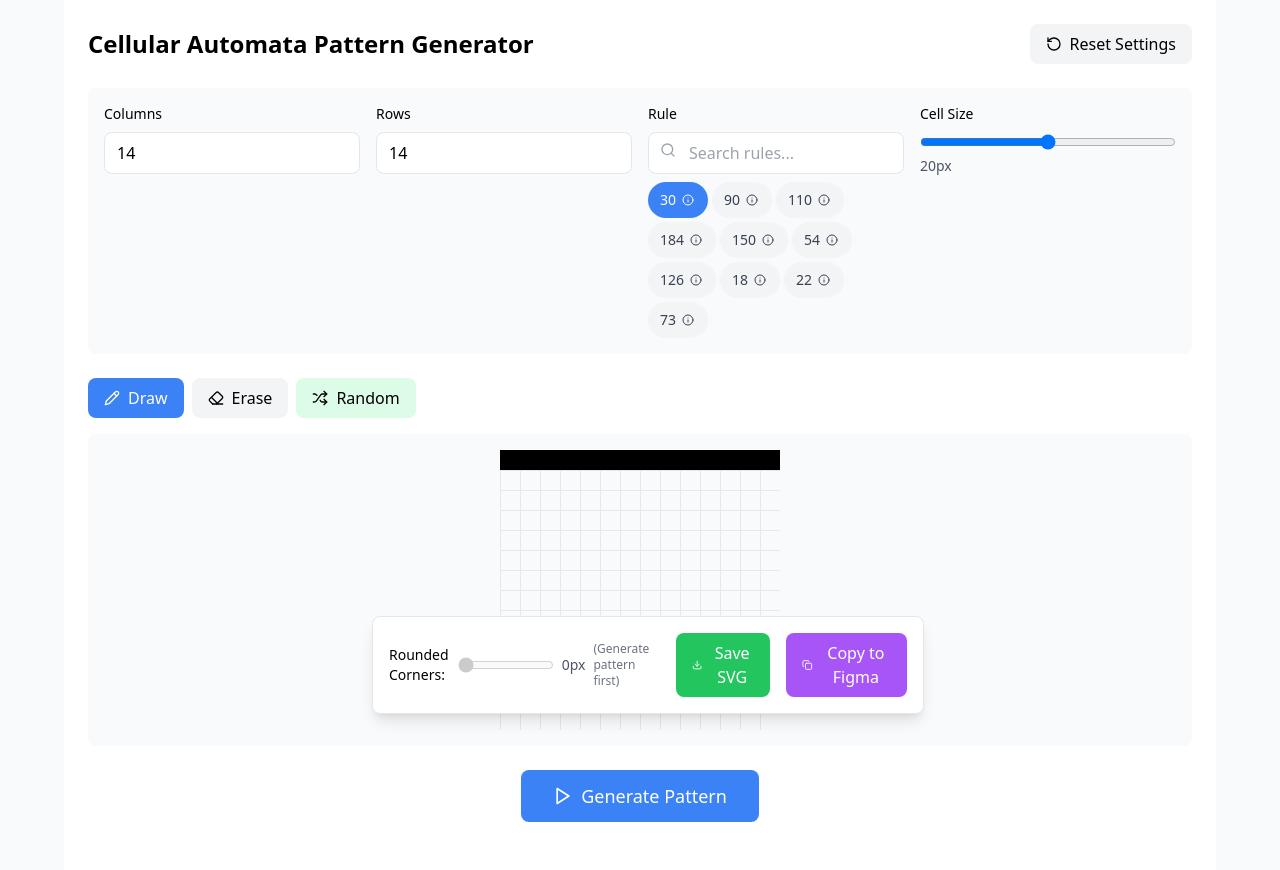
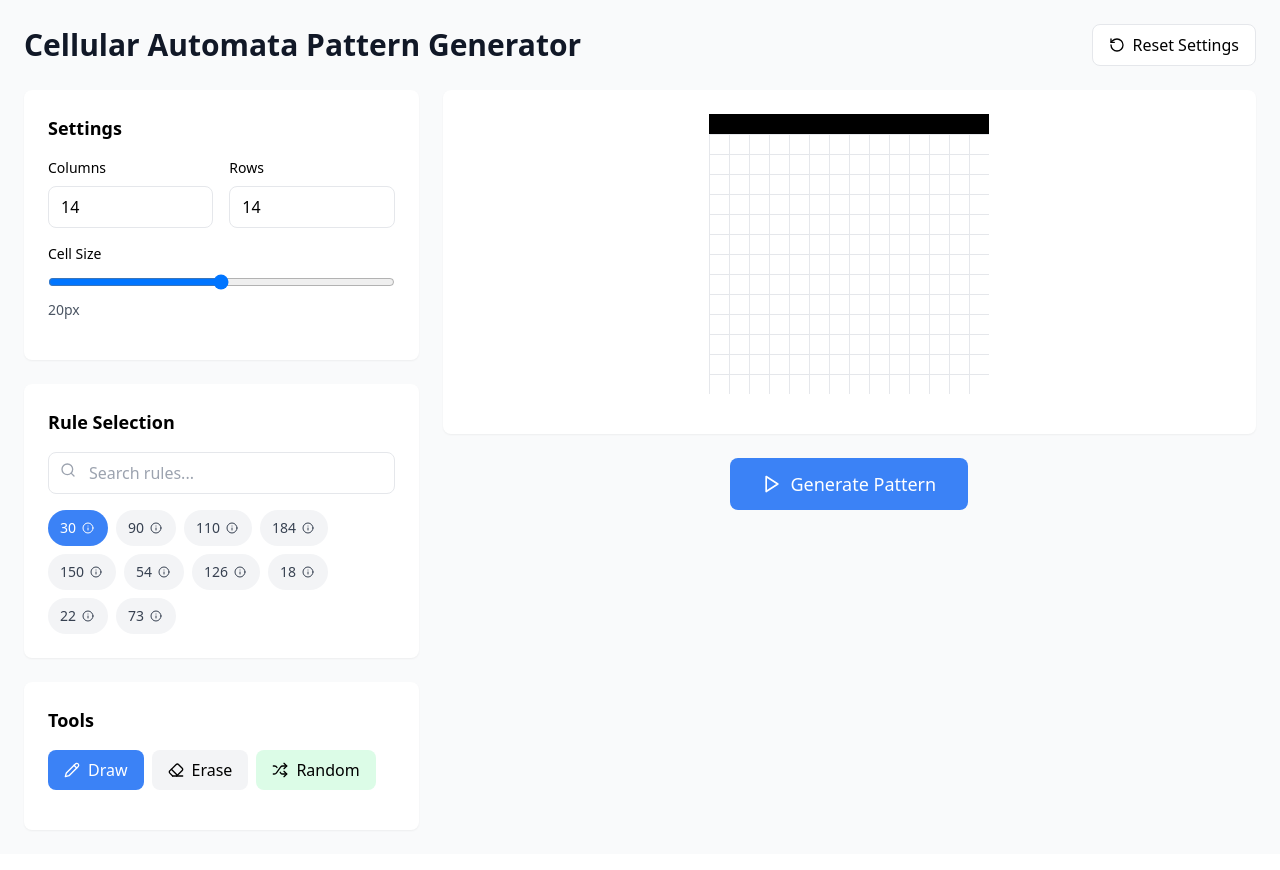
Before and after one commit to majoputerka/cellular-automata-editor, a React (Vite) app: page / in a window 1280 px wide. Shown: the top 870 px of the page. Built offline with nearby package versions, Linux system fonts and the light colour scheme.

Commit message:
Complete layout redesign: Fixed overlapping issues and improved organization

```diff
--- a/src/components/cellular-automata-editor.tsx
+++ b/src/components/cellular-automata-editor.tsx
@@ -297,21 +297,28 @@ const CellularAutomataEditor = () => {
     .filter(r => r.toString().includes(ruleSearch));
 
   return (
-    <div className="w-full max-w-6xl mx-auto p-6 bg-white">
-      {/* Header Controls */}
-      <div className="mb-6 flex flex-wrap gap-4 items-center justify-between">
-        <h1 className="text-2xl font-bold">Cellular Automata Pattern Generator</h1>
+    <div className="min-h-screen bg-gray-50">
+      <div className="max-w-7xl mx-auto p-6">
+        {/* Header */}
+        <div className="mb-6 flex justify-between items-center">
+          <h1 className="text-3xl font-bold text-gray-900">Cellular Automata Pattern Generator</h1>
           <button
             onClick={resetToDefaults}
-          className="flex items-center gap-2 px-4 py-2 bg-gray-100 hover:bg-gray-200 rounded-lg transition-colors"
+            className="flex items-center gap-2 px-4 py-2 bg-white hover:bg-gray-100 rounded-lg border transition-colors"
           >
             <RotateCcw size={16} />
             Reset Settings
           </button>
         </div>
 
-      {/* Configuration Panel */}
-      <div className="grid grid-cols-1 md:grid-cols-2 lg:grid-cols-4 gap-4 mb-6 p-4 bg-gray-50 rounded-lg">
+        <div className="grid grid-cols-1 lg:grid-cols-3 gap-6">
+          {/* Left Panel - Controls */}
+          <div className="lg:col-span-1 space-y-6">
+            {/* Settings */}
+            <div className="bg-white rounded-lg shadow-sm p-6">
+              <h2 className="text-lg font-semibold mb-4">Settings</h2>
+
+              <div className="grid grid-cols-2 gap-4 mb-4">
                 <div>
                   <label className="block text-sm font-medium mb-2">Columns</label>
                   <input
@@ -335,10 +342,28 @@ const CellularAutomataEditor = () => {
                     className="w-full px-3 py-2 border rounded-lg"
                   />
                 </div>
+              </div>
 
-        <div>
-          <label className="block text-sm font-medium mb-2">Rule</label>
-          <div className="relative">
+              <div className="mb-4">
+                <label className="block text-sm font-medium mb-2">Cell Size</label>
+                <input
+                  type="range"
+                  min="8"
+                  max="32"
+                  step="2"
+                  value={cellSize}
+                  onChange={(e) => setCellSize(Number(e.target.value))}
+                  className="w-full"
+                />
+                <div className="text-sm text-gray-600 mt-1">{cellSize}px</div>
+              </div>
+            </div>
+
+            {/* Rule Selection */}
+            <div className="bg-white rounded-lg shadow-sm p-6">
+              <h2 className="text-lg font-semibold mb-4">Rule Selection</h2>
+
+              <div className="relative mb-4">
                 <Search className="absolute left-3 top-2.5 h-4 w-4 text-gray-400" />
                 <input
                   type="text"
@@ -376,8 +401,7 @@ const CellularAutomataEditor = () => {
                 )}
               </div>
 
-          {/* Popular Rules Pills */}
-          <div className="mt-2 flex flex-wrap gap-1">
+              <div className="flex flex-wrap gap-2">
                 {popularRules.map(({ number, name }) => (
                   <button
                     key={number}
@@ -403,23 +427,11 @@ const CellularAutomataEditor = () => {
               </div>
             </div>
 
-        <div>
-          <label className="block text-sm font-medium mb-2">Cell Size</label>
-          <input
-            type="range"
-            min="8"
-            max="32"
-            step="2"
-            value={cellSize}
-            onChange={(e) => setCellSize(Number(e.target.value))}
-            className="w-full"
-          />
-          <div className="text-sm text-gray-600">{cellSize}px</div>
-        </div>
-      </div>
+            {/* Tools */}
+            <div className="bg-white rounded-lg shadow-sm p-6">
+              <h2 className="text-lg font-semibold mb-4">Tools</h2>
 
-      {/* Tools */}
-      <div className="flex gap-2 mb-4">
+              <div className="flex flex-wrap gap-2 mb-4">
                 <button
                   onClick={() => setTool('draw')}
                   className={`flex items-center gap-2 px-4 py-2 rounded-lg transition-colors ${
@@ -447,9 +459,10 @@ const CellularAutomataEditor = () => {
                   <Shuffle size={16} />
                   Random
                 </button>
+              </div>
 
               {hasGenerated && (
-          <>
+                <div className="flex flex-wrap gap-2">
                   <button
                     onClick={resetImage}
                     className="flex items-center gap-2 px-4 py-2 bg-orange-100 hover:bg-orange-200 rounded-lg transition-colors"
@@ -465,18 +478,21 @@ const CellularAutomataEditor = () => {
                     <Trash2 size={16} />
                     Clear All
                   </button>
-          </>
+                </div>
               )}
             </div>
+          </div>
 
+          {/* Right Panel - Grid and Controls */}
+          <div className="lg:col-span-2 space-y-6">
             {/* Grid Display */}
-      <div className="mb-6 p-4 bg-gray-50 rounded-lg overflow-auto relative">
+            <div className="bg-white rounded-lg shadow-sm p-6">
+              <div className="flex justify-center mb-4">
                 <div
-          className="mx-auto"
+                  className="inline-block"
                   style={{
                     display: 'grid',
                     gridTemplateColumns: `repeat(${cols}, ${cellSize}px)`,
-            maxWidth: 'fit-content',
                     backgroundImage: 'linear-gradient(to right, #e5e7eb 1px, transparent 1px), linear-gradient(to bottom, #e5e7eb 1px, transparent 1px)',
                     backgroundSize: `${cellSize}px ${cellSize}px`,
                     backgroundPosition: '0 0'
@@ -543,12 +559,27 @@ const CellularAutomataEditor = () => {
                     })
                   )}
                 </div>
+              </div>
+            </div>
 
-        {/* Floating Bottom Bar - Centered in preview area */}
-        <div className="absolute bottom-8 left-1/2 transform -translate-x-1/2 z-20">
-          <div className="max-w-[560px] w-full mx-2 bg-white rounded-lg shadow-lg border">
-            <div className="flex items-center justify-center gap-4 p-4">
-              <div className="flex items-center gap-2">
+            {/* Generate Button */}
+            <div className="flex justify-center">
+              <button
+                onClick={generatePattern}
+                disabled={isAnimating}
+                className="flex items-center gap-2 px-8 py-3 bg-blue-500 hover:bg-blue-600 disabled:bg-blue-300 text-white rounded-lg transition-colors text-lg font-medium"
+              >
+                <Play size={20} />
+                {isAnimating ? 'Generating...' : 'Generate Pattern'}
+              </button>
+            </div>
+
+            {/* Export Controls */}
+            {hasGenerated && (
+              <div className="bg-white rounded-lg shadow-sm p-6">
+                <h2 className="text-lg font-semibold mb-4">Export Options</h2>
+
+                <div className="flex items-center gap-4 mb-4">
                   <label className="text-sm font-medium">Rounded Corners:</label>
                   <input
                     type="range"
@@ -556,13 +587,12 @@ const CellularAutomataEditor = () => {
                     max="10"
                     value={roundedCorners}
                     onChange={(e) => setRoundedCorners(Number(e.target.value))}
-                  disabled={!hasGenerated}
-                  className="w-24"
+                    className="flex-1"
                   />
-                <span className="text-sm text-gray-600 w-8">{roundedCorners}px</span>
-                {!hasGenerated && <span className="text-xs text-gray-500">(Generate pattern first)</span>}
+                  <span className="text-sm text-gray-600 w-12">{roundedCorners}px</span>
                 </div>
 
+                <div className="flex gap-2">
                   <button
                     onClick={saveAsSVG}
                     className="flex items-center gap-2 px-4 py-2 bg-green-500 hover:bg-green-600 text-white rounded-lg transition-colors"
@@ -580,19 +610,9 @@ const CellularAutomataEditor = () => {
                   </button>
                 </div>
               </div>
+            )}
           </div>
         </div>
-
-      {/* Generate Button */}
-      <div className="flex justify-center mb-20">
-        <button
-          onClick={generatePattern}
-          disabled={isAnimating}
-          className="flex items-center gap-2 px-8 py-3 bg-blue-500 hover:bg-blue-600 disabled:bg-blue-300 text-white rounded-lg transition-colors text-lg font-medium"
-        >
-          <Play size={20} />
-          {isAnimating ? 'Generating...' : 'Generate Pattern'}
-        </button>
       </div>
 
       {/* Rule Info Modal */}
```
Lines whose indentation alone changed are shown as unchanged.
